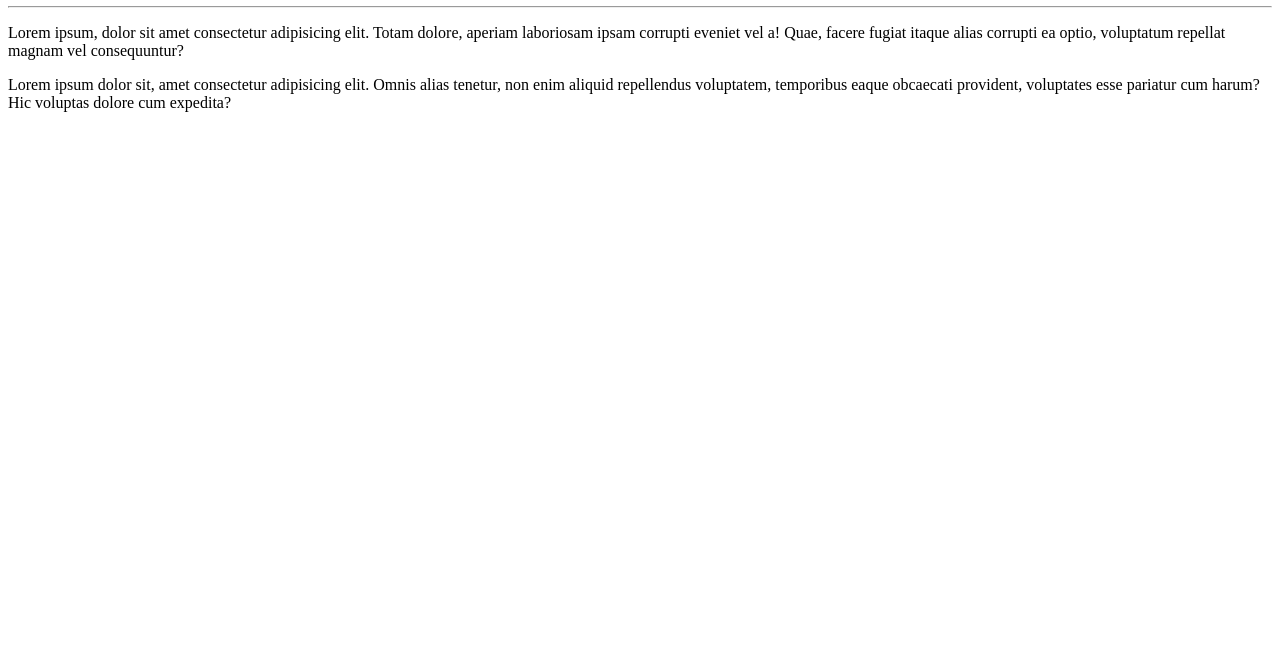
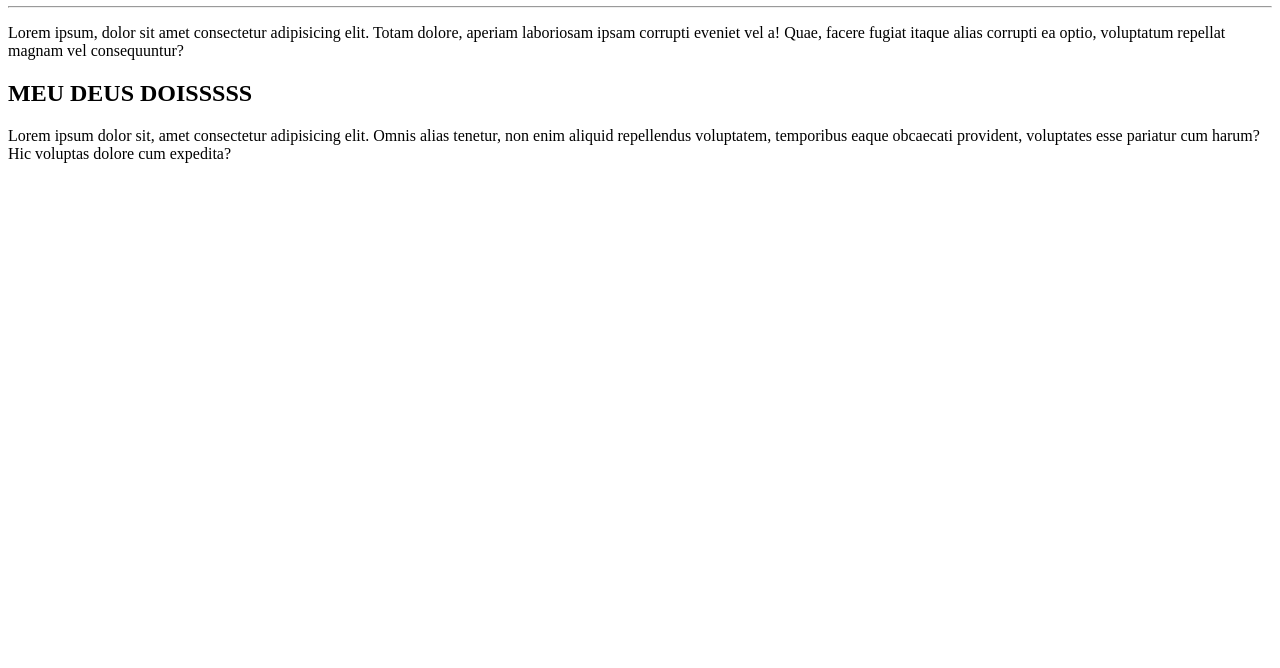
Before and after one commit to aKeLucas/gitBasico, a plain HTML site: page site-exemplo/index.html in a window 1280 px wide. Shown: the part 132-800 px from the top of the page. Drawn offline with Linux system fonts and the light colour scheme.

Commit message:
Update index.html

```diff
--- a/site-exemplo/index.html
+++ b/site-exemplo/index.html
@@ -10,6 +10,7 @@
     <h1>Olá, mundo</h1>
     <hr>
     <p>Lorem ipsum, dolor sit amet consectetur adipisicing elit. Totam dolore, aperiam laboriosam ipsam corrupti eveniet vel a! Quae, facere fugiat itaque alias corrupti ea optio, voluptatum repellat magnam vel consequuntur?</p>
+    <h2>MEU DEUS DOISSSSS</h2>
     <p>Lorem ipsum dolor sit, amet consectetur adipisicing elit. Omnis alias tenetur, non enim aliquid repellendus voluptatem, temporibus eaque obcaecati provident, voluptates esse pariatur cum harum? Hic voluptas dolore cum expedita?</p>
 </body>
 </html>
```
